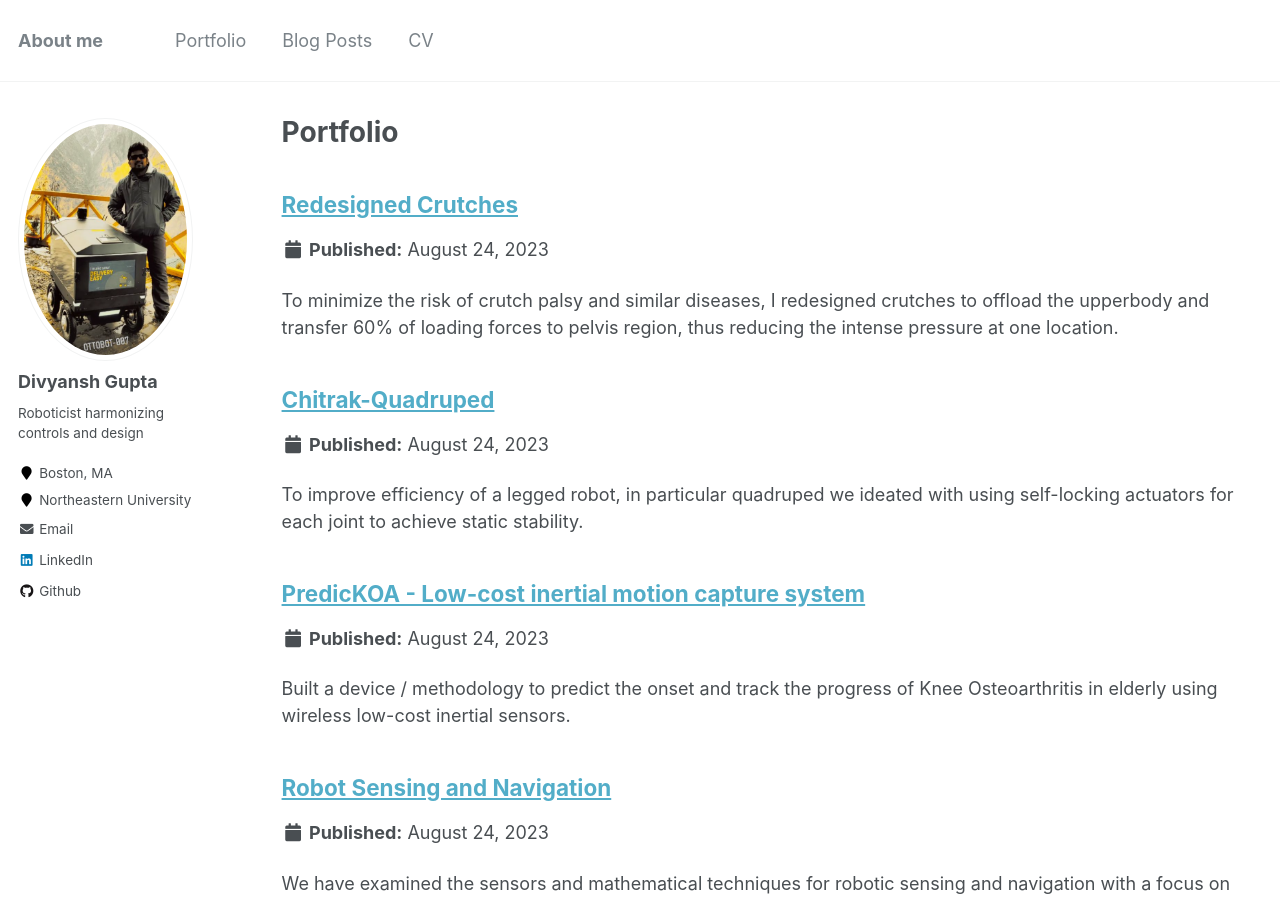
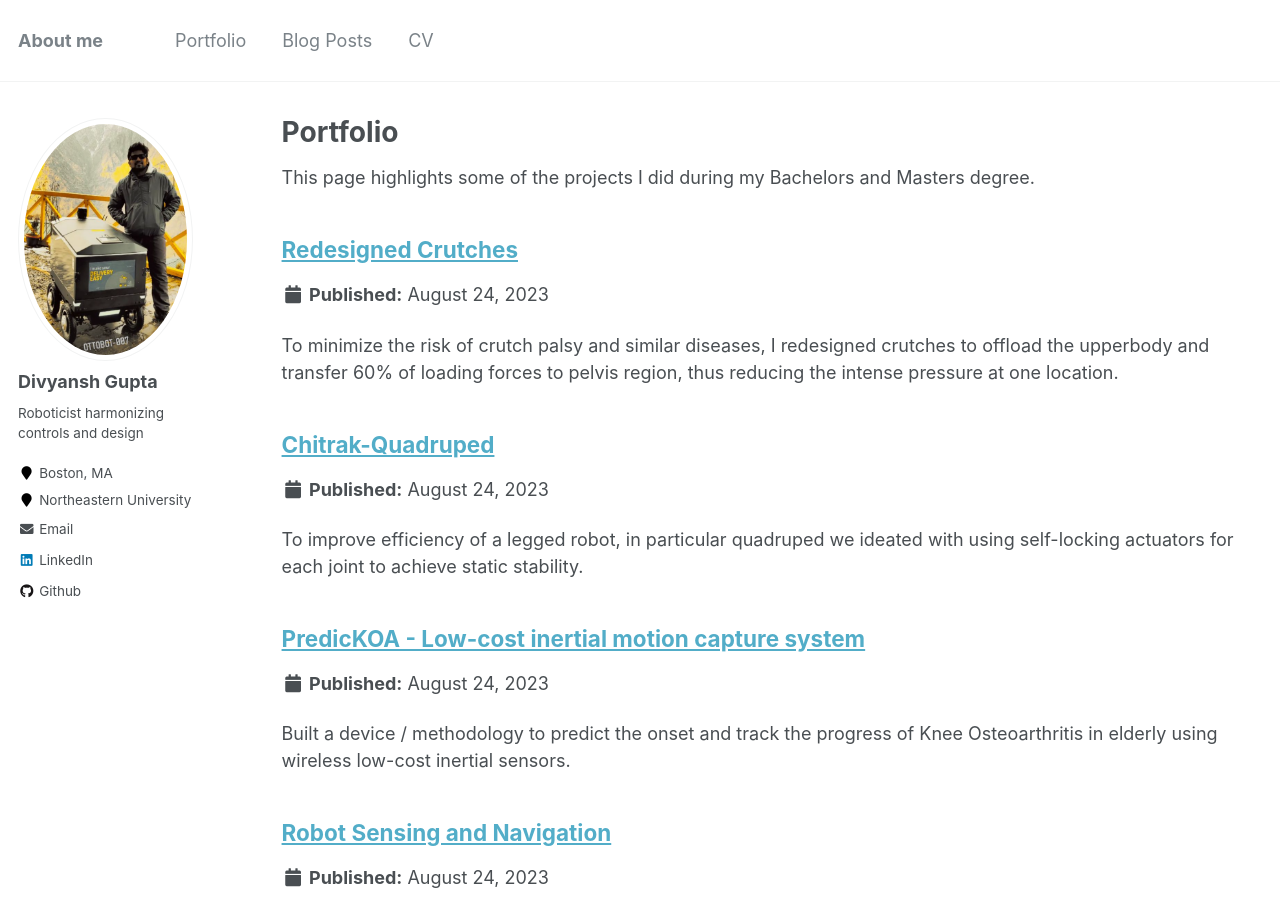
Before and after one commit to gupta-divy/gupta-divy.github.io, a Jekyll site: the page built from _pages/portfolio.html, in a window 1280 px wide and 900 px high. Built offline with Jekyll 4.4.1, drawn with Linux system fonts in a browser that asks for light colours.

Commit message:
Updated Portfolio

```diff
--- a/_pages/portfolio.html
+++ b/_pages/portfolio.html
@@ -7,6 +7,7 @@ author_profile: true
 
 {% include base_path %}
 
+<p>This page highlights some of the projects I did during my Bachelors and Masters degree.</p>
 
 {% for post in site.portfolio %}
   {% include archive-single.html %}
```
Also changed, not shown: 3 other files.
